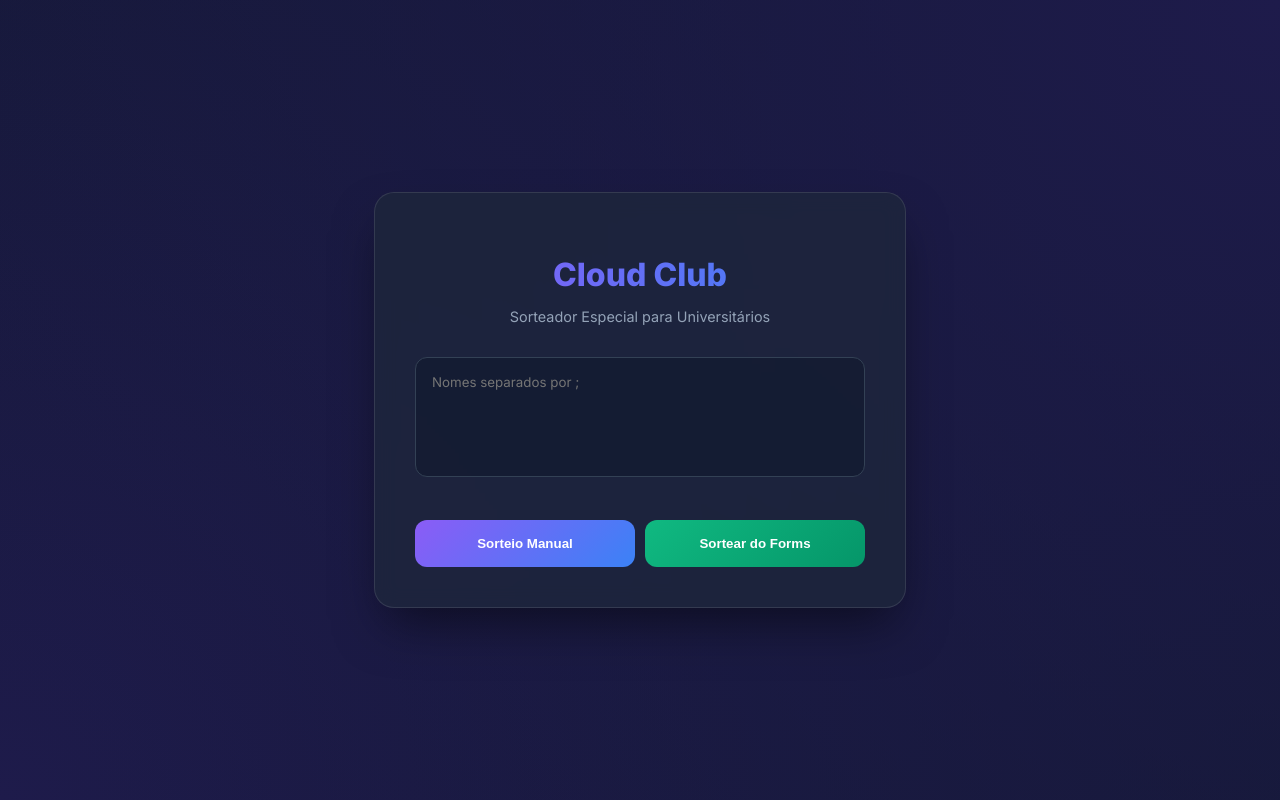
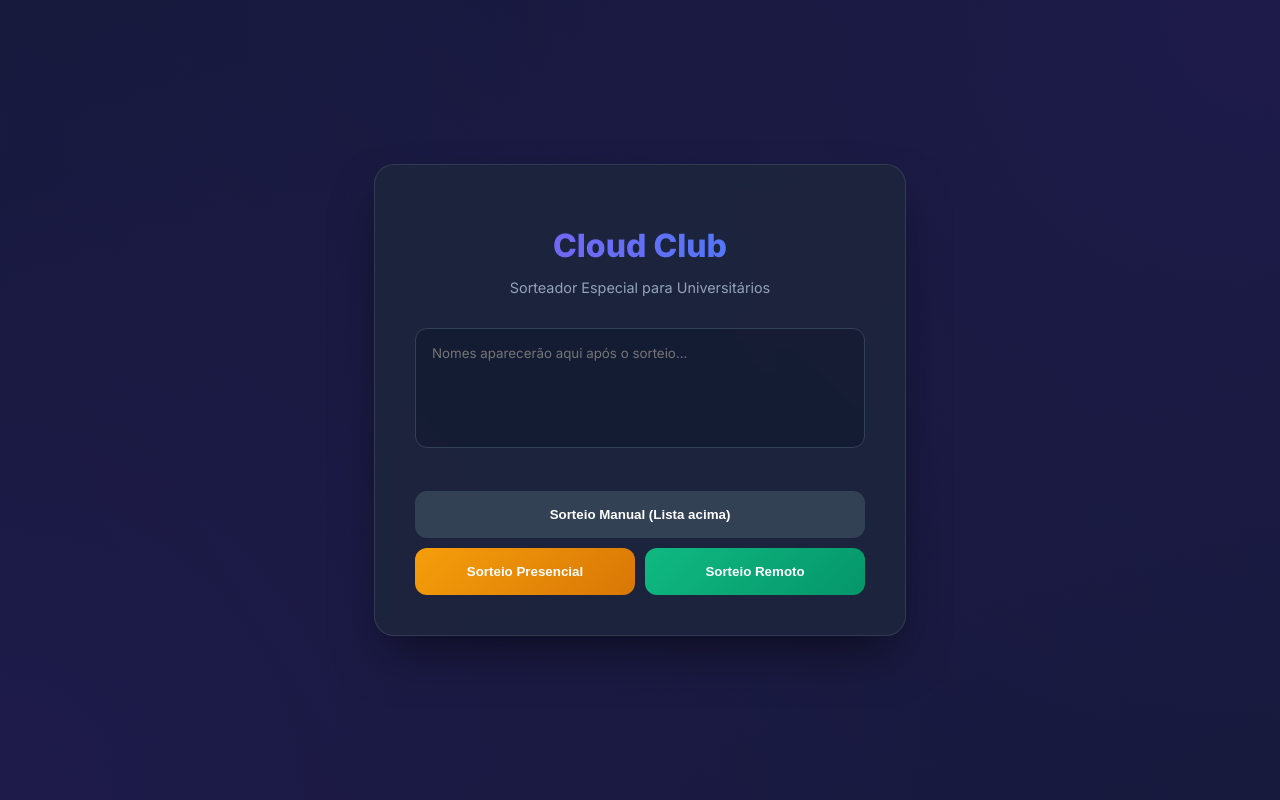
Before and after one commit to pedro-awsdev/name-draw, a Flask app: page / in a window 1280 px wide. Run offline with Flask 3, Linux system fonts and the light colour scheme.

Commit message:
feat: Fernanda

```diff
--- a/app.py
+++ b/app.py
@@ -7,18 +7,29 @@ from flask import Flask, render_template, request
 app = Flask(__name__)
 
 # Link do CSV da aba "Sorteio" publicada na web
-URL_PLANILHA = "SUA_URL_DO_CSV_AQUI"
+URL_PLANILHA = "https://docs.google.com/spreadsheets/d/e/2PACX-1vQblQOdI0C7djSivXnkd4Y-zz9LhqdMCLdoPCp7uZtku_VVIOcKE7FvFTi9PDVENg7pIwksYhnTBpCH/pub?gid=1156694142&single=true&output=csv"
 
-def pegar_nomes_google():
+def pegar_nomes_google(modalidade_alvo):
     try:
         response = requests.get(URL_PLANILHA)
         response.raise_for_status()
         content = response.content.decode('utf-8')
         reader = csv.reader(io.StringIO(content))
 
-        # Pula o cabeçalho "Nome" e pega o resto
-        nomes = [row[0].strip() for row in reader if row and row[0].strip() != "Nome"]
-        return nomes
+        # Pula a primeira linha (cabeçalho)
+        next(reader, None)
+
+        nomes_filtrados = []
+        for row in reader:
+            if len(row) >= 2:
+                nome = row[0].strip()
+                modalidade = row[1].strip()
+
+                # O filtro agora compara com "Remoto" ou "Presencial"
+                if modalidade == modalidade_alvo:
+                    nomes_filtrados.append(nome)
+
+        return nomes_filtrados
     except Exception as e:
         print(f"Erro ao acessar Google Sheets: {e}")
         return []
@@ -26,22 +37,23 @@ def pegar_nomes_google():
 @app.route('/', methods=['GET', 'POST'])
 def index():
     resultado = None
-    nomes_inseridos = ""
+    nomes_exibidos = ""
 
     if request.method == 'POST':
         origem = request.form.get('origem')
 
-        if origem == 'google':
-            lista = pegar_nomes_google()
-            nomes_inseridos = "; ".join(lista)
+        if origem in ['Presencial', 'Remoto']:
+            lista = pegar_nomes_google(origem)
+            nomes_exibidos = "; ".join(lista)
         else:
-            nomes_inseridos = request.form.get('nomes', '')
-            lista = [n.strip() for n in nomes_inseridos.split(';') if n.strip()]
+            # Sorteio Manual
+            nomes_exibidos = request.form.get('nomes', '')
+            lista = [n.strip() for n in nomes_exibidos.split(';') if n.strip()]
 
         if lista:
             resultado = random.choice(lista)
 
-    return render_template('index.html', resultado=resultado, nomes=nomes_inseridos)
+    return render_template('index.html', resultado=resultado, nomes=nomes_exibidos)
 
 if __name__ == '__main__':
     app.run(host='0.0.0.0', port=80)
--- a/templates/index.html
+++ b/templates/index.html
@@ -112,17 +112,25 @@
         <p>Sorteador Especial para Universitários</p>
 
         <form method="POST">
-            <textarea name="nomes" placeholder="Nomes separados por ;">{{ nomes }}</textarea>
+    <textarea name="nomes" placeholder="Nomes aparecerão aqui após o sorteio...">{{ nomes }}</textarea>
 
-            <div style="display: flex; gap: 10px; margin-top: 15px;">
-                <button type="submit" name="origem" value="manual" style="flex: 1;">Sorteio Manual</button>
+    <div style="display: grid; grid-template-columns: 1fr 1fr; gap: 10px; margin-top: 15px;">
+        <!-- Botão de largura total -->
+        <button type="submit" name="origem" value="manual" style="grid-column: span 2; background: #334155;">
+            Sorteio Manual (Lista acima)
+        </button>
 
-                <button type="submit" name="origem" value="google"
-                        style="flex: 1; background: linear-gradient(135deg, #10b981, #059669);">
-                    Sortear do Forms
-                </button>
-            </div>
-        </form>
+        <!-- Botão Laranja para Presencial -->
+        <button type="submit" name="origem" value="Presencial" style="background: linear-gradient(135deg, #f59e0b, #d97706);">
+            Sorteio Presencial
+        </button>
+
+        <!-- Botão Verde para Remoto -->
+        <button type="submit" name="origem" value="Remoto" style="background: linear-gradient(135deg, #10b981, #059669);">
+            Sorteio Remoto
+        </button>
+    </div>
+</form>
 
         {% if resultado %}
             <div class="resultado-box">
```
